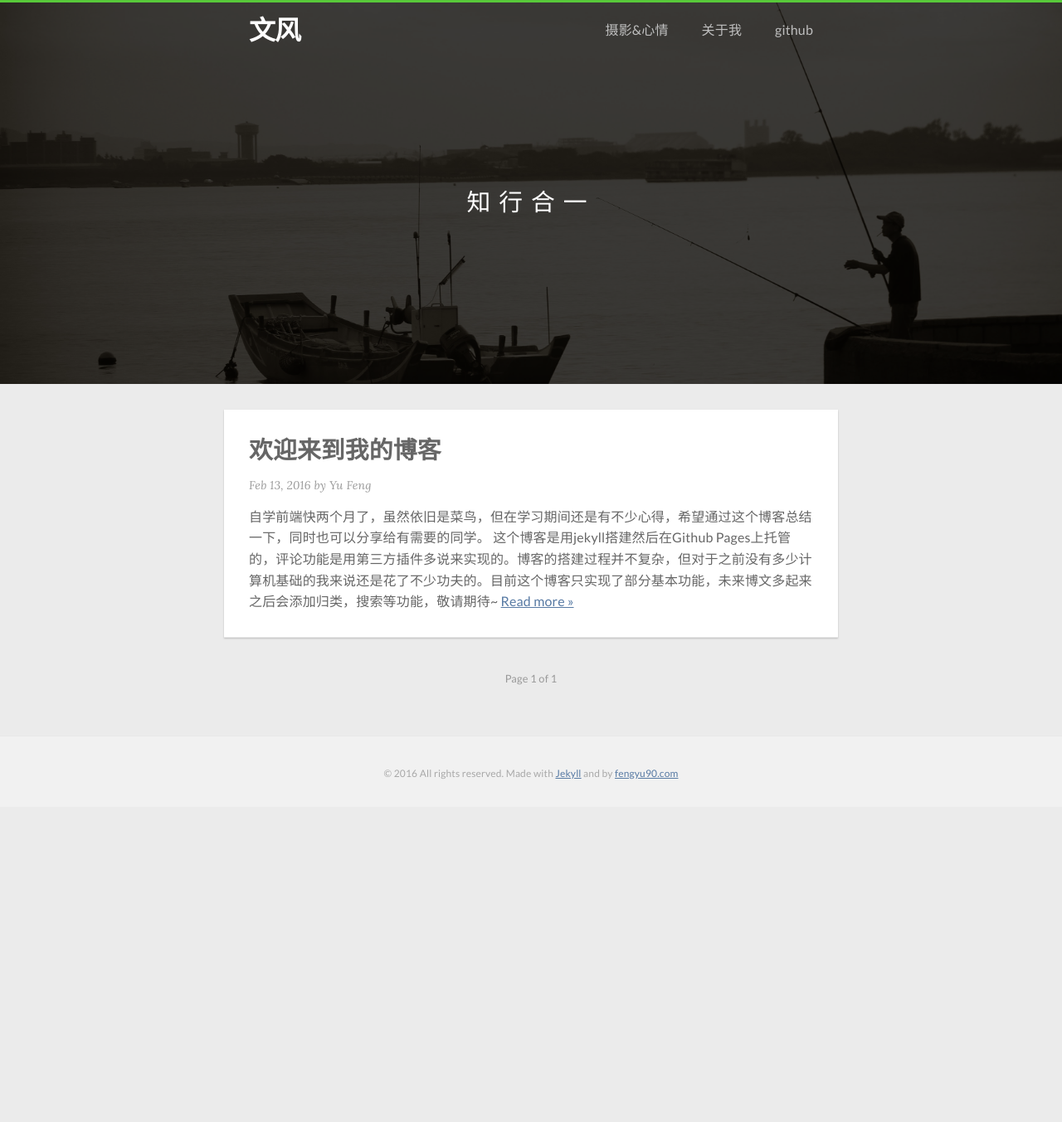
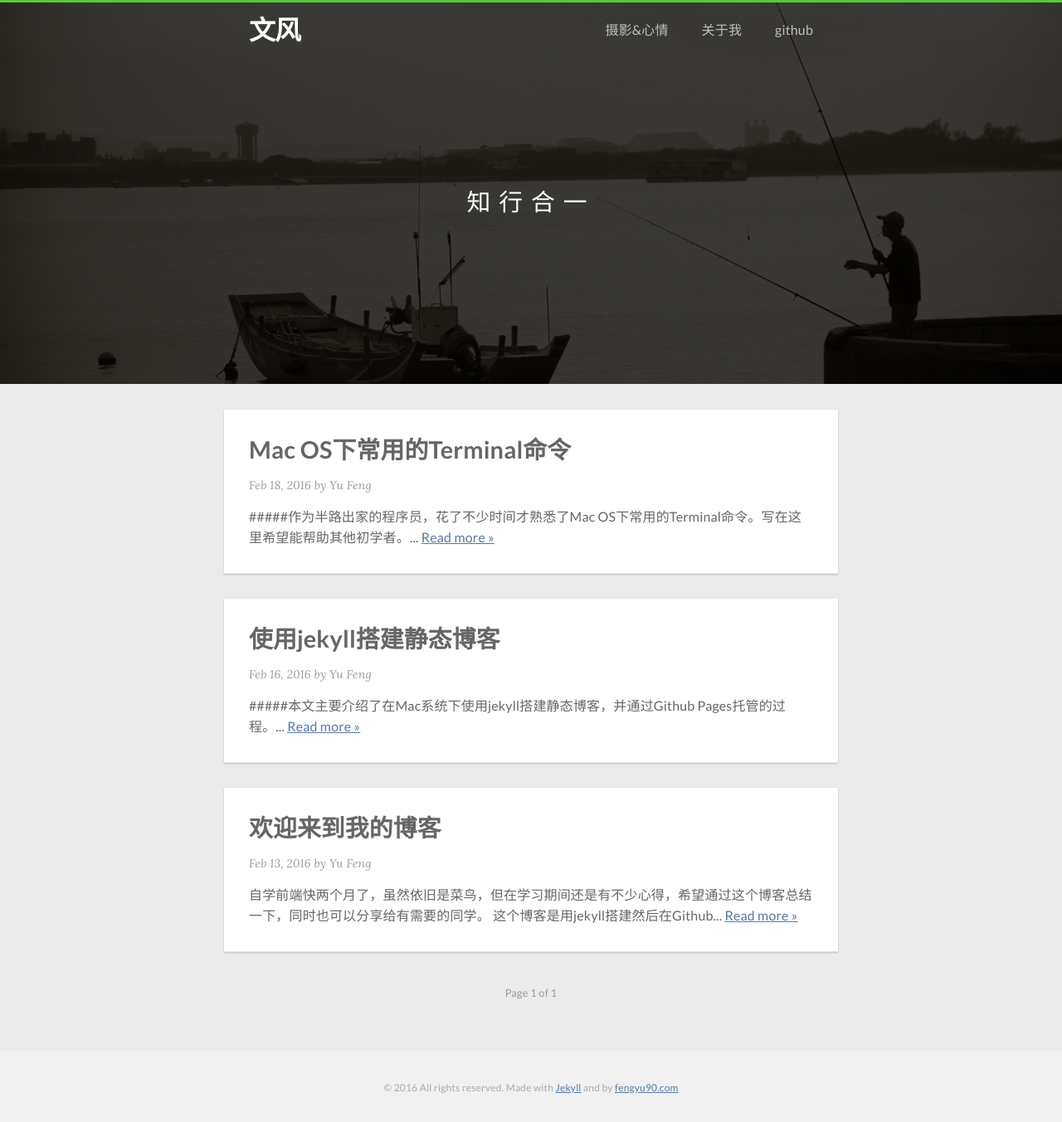
Before and after one commit to windsvon/windsvon.github.io, a Jekyll site: the page built from index.html, in a window 1280 px wide. Shown: the whole page at 83% size. Built offline with Jekyll 4.4.1, drawn with Linux system fonts in a browser that asks for light colours; nearby versions of some CDN libraries; the list of posts is cut into pages by our own code; before the commit the page ends 973 px from its top, so only the background shows below that; some of the changed lines change nothing that is shown.

Commit message:
2016-02-18

```diff
--- a/_includes/post.html
+++ b/_includes/post.html
@@ -7,6 +7,6 @@
     </span>
   </header>
   <div class="post-content">
-    {{ post.content | strip_html | truncatewords: 30 }} <a href="{{ post.url | prepend: site.baseurl }}" class="readmore">Read more &raquo;</a>
+    {{ post.content | strip_html | truncatewords: 2 }} <a href="{{ post.url | prepend: site.baseurl }}" class="readmore">Read more &raquo;</a>
   </div>
 </article>
--- /dev/null
+++ b/_posts/2016-02-16-jekyll-blog.markdown
@@ -0,0 +1,78 @@
+---
+layout: post
+title:  "使用jekyll搭建静态博客"
+date:   2016-02-16 05:45:08
+categories: jekyll
+comments: true
+---
+
+<br>
+
+#####本文主要介绍了在Mac系统下使用jekyll搭建静态博客，并通过Github Pages托管的过程。
+
+
+开始学习前端之后渐渐感觉前端的知识多且杂，因此一直想以博客的形式对所学知识及时总结，相信会对学习过程有所帮助。作为一名面向逼格编程的程序猿，用博客园那种东西显然无法满足我。由于之前在知乎了解到可以通过jekyll和Github Pages搭建博客，因此决定试一试，好在英文不错，根据各种官方非官方教程很快做出了这个简单的博客。
+
+1、Github Pages
+---------------
+Github Pages是Github团队为了让开发者能够更加方便的展示项目而推出的功能，之前看过评论说用Github Pages搭建博客是投机取巧的行为。我专门查阅了[Github Pages官网](https://pages.github.com/),在页面最下方专门强调了博客功能，并推荐使用jekyll来搭建博客。所以就放心的使用啦。
+
+使用Github Pages的方法非常简单，只需要在github上建立名为`username.github.io`的仓库，并向其中导入带有`index.html`的网页源文件，就可以通过网址`https://username.github.io`来访问了。`index.html`中的内容将显示在主页上。
+
+对于普通仓库，也可以建立名为`gh-pages`的branch，然后通过`https://username.github.io/仓库名`来访问仓库内容，十分方便。
+
+
+
+2、jekyll简介
+-------------
+>Jekyll is a parsing engine bundled as a ruby gem used to build static websites from dynamic components such as templates, partials, liquid code, markdown, etc. Jekyll is known as "a simple, blog aware, static site generator".
+
+以上是官网上对jekyll的介绍，可知jekyll的作用主要是搭建静态博客页面。可以使用方便的Markdown语言，且不用调用任何数据库。常用后端功能如评论功能可以通过第三方插件来实现。
+
+3、安装方法
+--------------
+jekyll的安装方法非常简单，但是需要事先安装一些语言环境：
+
+ * [Ruby](http://www.ruby-lang.org/en/downloads/)
+ * [RubyGems](https://rubygems.org/pages/download)
+ * Linus, Unix, 或者Mac OSX
+ * [NodeJS](https://nodejs.org/en/)
+ * [Python](https://www.python.org/downloads/)
+
+ 之后可通过如下命令使用RubyGems来安装Jekyll
+{% highlight ruby %}
+$ gem install jekyll
+{% endhighlight %}
+
+然后通过如下命令即可在当前文件夹创建一个新的博客
+{% highlight ruby %}
+$ jekyll new myblog
+{% endhighlight %}
+
+如此一个简单的博客就创建完成了，在myblog文件夹下，输入如下命令：
+
+{% highlight ruby %}
+$ jekyll serve
+{% endhighlight %}
+
+然后即可在浏览其中输入localhost:4000来查看新建的博客。
+
+4、使用方法
+-------------
+在myblog文件夹下可看到如下的文件结构：
+
+ * _config.yml
+ * _includes
+ * _layouts
+ * _posts
+ * _sass
+ * about.md
+ * css
+ * feed.xml
+ * index.html
+
+其中index.html中的内容会显示在博客主页上，在`_config.yml`中可以进行博客的基本设置。jekyll采用的是模块化的开发方式，页面的各个部分可以在独立的html文件中编写，并保存在`_layouts`和`_includes`文件夹中，然后通过jekyll的语法拼装出页面。具体的语法请参考[jekyll官网](http://jekyllrb.com/)。
+
+博文可以通过markdown语言来编写并保存在`_posts`文件夹中，注意博文的命名必须按照`YYYY-MM-DD-my-blog-name.markdown`来书写。
+
+在本地制作好博客之后即可通过git命令push到`username.github.io`仓库中。在浏览器中输入`https://username.github.io`就可以看到自己的作品了~
--- /dev/null
+++ b/_posts/2016-02-18-terminal-and-git.markdown
@@ -0,0 +1,60 @@
+---
+layout: post
+title:  "Mac OS下常用的Terminal命令"
+date:   2016-02-18 05:45:08
+categories: 基础
+comments: true
+---
+
+<br>
+
+#####作为半路出家的程序员，花了不少时间才熟悉了Mac OS下常用的Terminal命令。写在这里希望能帮助其他初学者。
+
+之前作为工科狗虽然也经常接触编程，但是对于Command-Line这种看起来十分Geek的手段还是心有畏惧，并没有怎么接触过，最多知道一点`cd`，`cp`什么的。最近在[codecademy](https://www.codecademy.com/)的帮助下终于把一些常用功能搞明白了。
+
+Command-Line其实就是用文本命令控制电脑的方式（text-interface)，和平时用鼠标控制并没有本质区别，同样可以实现对文件的增删改查、安装卸载等功能。只是对于程序员来说直接用命令控制操作系统更加高效一些。Terminal是Mac OS下的Command-Line界面。下文将分类列举常见的命令。
+
+####定位文件
+* `pwd` **present working directory** 输出当前文件夹的名称
+* `ls` **list** 输出当前文件夹中所有文件的名称
+* `cd` **change directory** 转换工作目录，例如Terminal中输入`$cd user/Desktop/CV`，当前工作文件夹会转到`CV`
+
+
+####附加命令
+* `ls -a` 列出当前工作目录下包括隐藏文件的所有文件名称
+* `ls -l` 以**长名称**形式列出所有文件名称（包含创建日期等）
+* `ls -t` 根据最后一次修改时间排列文件
+
+####添加，复制，移动，删除文件
+* `mkdir` **make directory** 创建新文件夹
+* `touch` 创建新文件
+* `cp` **copy** 复制文件，例如输入`$cp me.txt you.txt`将前者内容复制进后者，输入`$cp me.txt her/`将文件`me.txt`复制进文件夹`her`
+* `mv` **move** 移动或重命名文件，例如输入`$mv me.txt you.txt`会将前者文件名替换为后者
+* `rm` **remove** 删除文件
+* `rm -r` 删除文件夹
+
+####其他的强大命令
+* `cat` 输出文件中的内容
+* `echo` 显示信息
+* `sort` 使文本文件中的所有行按照字母顺序排列
+* `uniq` 删除文本文件中重复的行
+* `grep` **global regular expression print** 利用正则表达式查找文件中的内容，并输出结果。例如输入`$grep city world_city.txt`将输出文件`world_city.txt`中所有包含字符`city`的行
+* `sed` **stream editor** 查找并替换文件中的内容。例如输入`$sed 's/city/town/' world_city.txt`会将`world_city.txt`中第一个`city`替换为`town`
+
+
+####命令的redirection
+
+通过redirection可以将多个命令连接起来，进一步提高工作效率。要理解redirection，首先要了解几个概念：
+
+* 标准输入 **standard input**，简写为`stdin`
+* 标准输出 **standard output**，简写为`stdout`
+* 标准报错 **standard error**，简写为`stderr`
+
+常用的redirection命令：
+
+* `>` 将左侧命令输出的内容右侧文件中，并覆盖文件中的原有内容
+* `>>` 将左侧命令输出的内容导入右侧文件中，添加到原有内容之后
+* `<` 将右侧文件的标准输入作为左侧命令的标准输入，例如`$cat < me.txt`会将`me.txt`作为`cat`命令的标准输入
+* `|` 将左侧文件的标准输出作为右侧文件的标准输入
+
+限于篇幅，就写到这里，本文只是一些基本功能，但其实大部分功能博主平时也并没有用到过，以后会强迫自己多加使用，如果有其他常用命令而文中没有涉及的，欢迎留言~
```
